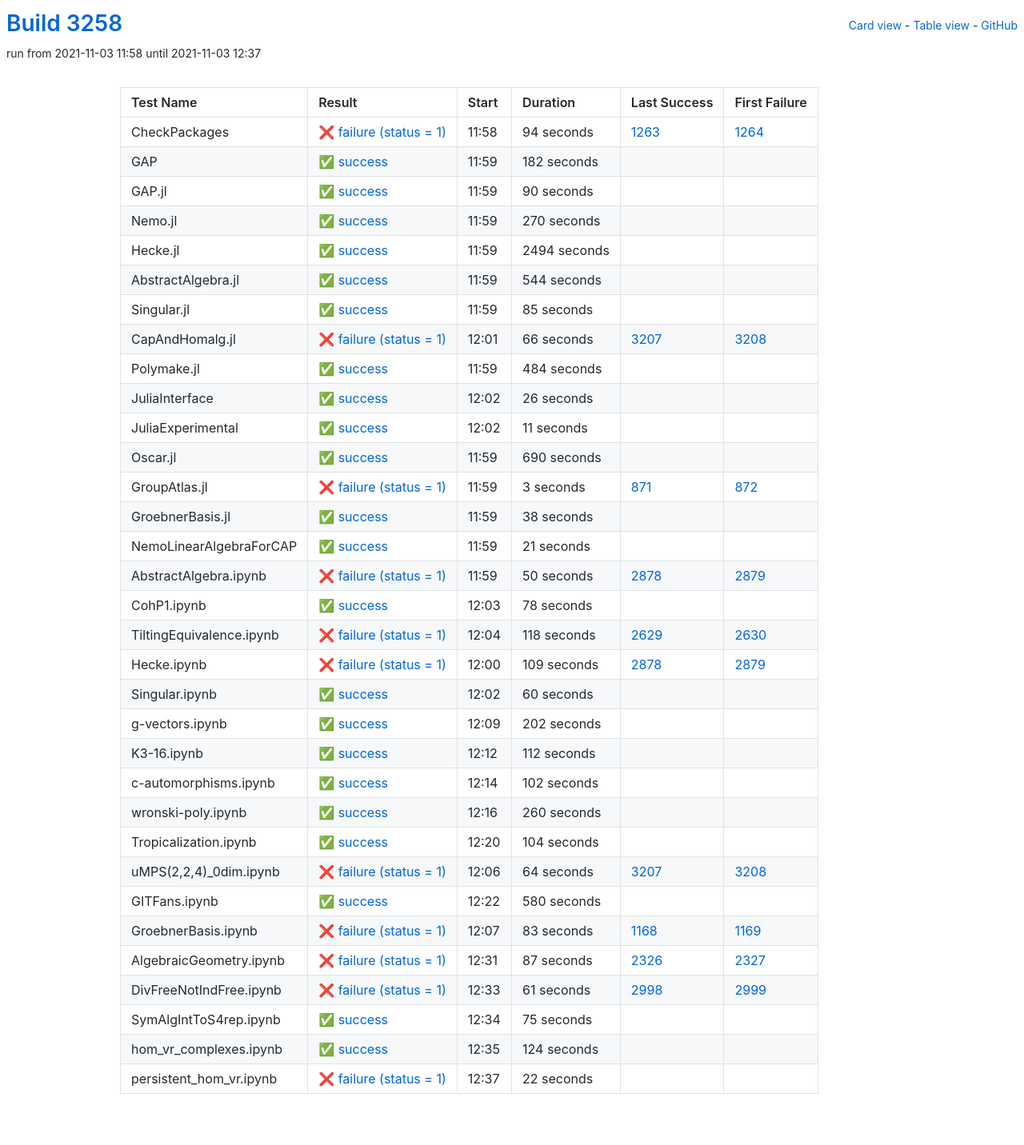
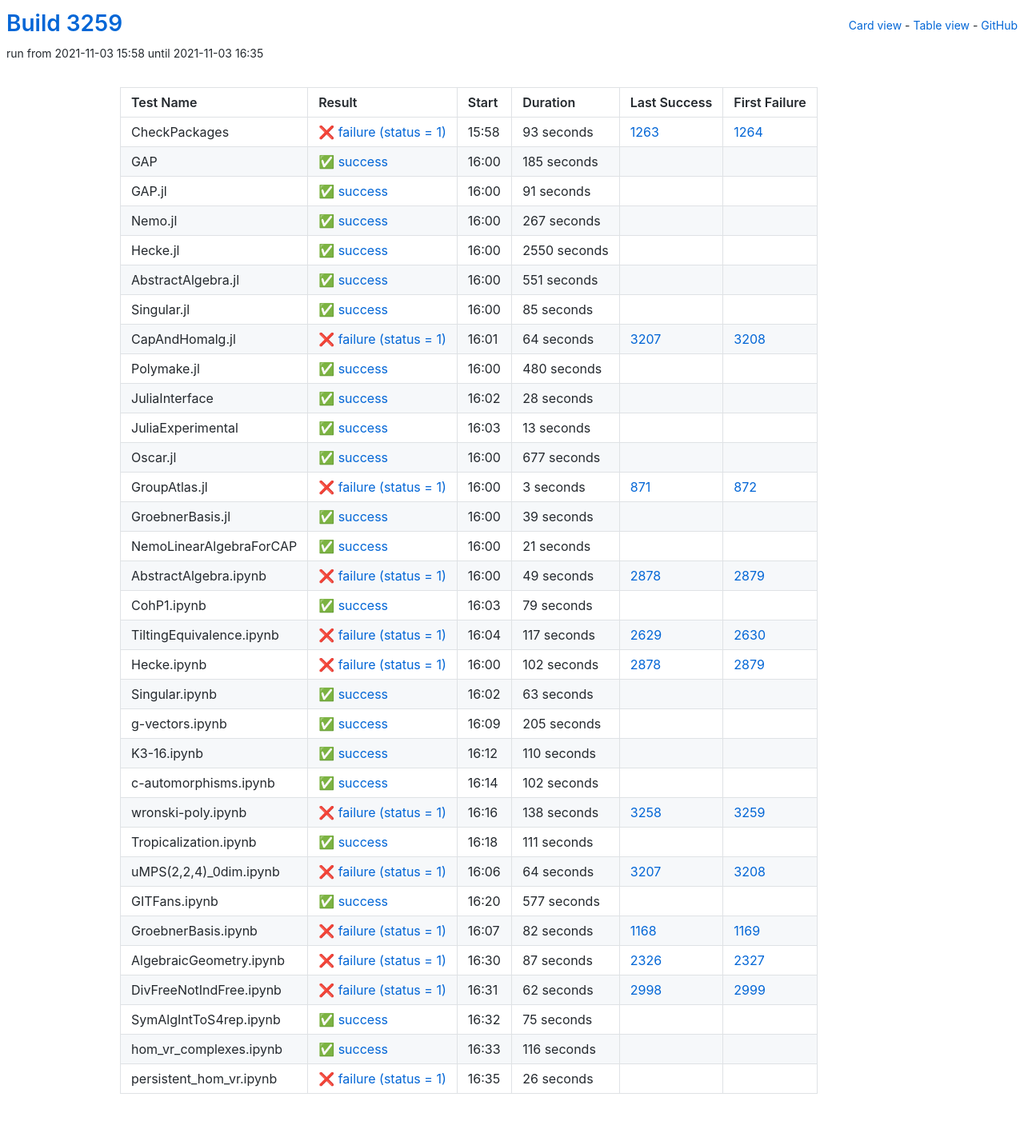
Before and after one commit to oscar-system/oscar-ci-status-stable, a Jekyll site: the page built from table.html, in a window 1280 px wide. Shown: the whole page at 80% size. Built offline with Jekyll 4.4.1, drawn with Linux system fonts in a browser that asks for light colours.

Commit message:
Build #3259

```diff
--- a/_data/ci.yml
+++ b/_data/ci.yml
@@ -1,6 +1,6 @@
 ---
-build: 3258
-build_url: https://oscarci.mathematik.uni-kl.de/job/oscar-stable/3258/
+build: 3259
+build_url: https://oscarci.mathematik.uni-kl.de/job/oscar-stable/3259/
 job: oscar-stable
 organization: oscar-system
 repo: oscar-ci-status-stable
@@ -8,80 +8,80 @@ repourl: https://github.com/oscar-system/oscar-ci-status-stable
 tests:
 - name: CheckPackages
   id: checkpackages
-  log: https://oscarci.mathematik.uni-kl.de/job/oscar-stable/3258/artifact/logs/build-3258/CheckPackages.log
-  start: 2021-11-03 11:58
+  log: https://oscarci.mathematik.uni-kl.de/job/oscar-stable/3259/artifact/logs/build-3259/CheckPackages.log
+  start: 2021-11-03 15:58
   success: false
   exitcode: 1
   status: failure
-  duration: 94
+  duration: 93
   last_success: 1263
   last_success_url: https://oscarci.mathematik.uni-kl.de/job/oscar-stable/1263/
   first_failure: 1264
   first_failure_url: https://oscarci.mathematik.uni-kl.de/job/oscar-stable/1264/
 - name: GAP
   id: gap
-  log: https://oscarci.mathematik.uni-kl.de/job/oscar-stable/3258/artifact/logs/build-3258/GAP.log
-  start: 2021-11-03 11:59
+  log: https://oscarci.mathematik.uni-kl.de/job/oscar-stable/3259/artifact/logs/build-3259/GAP.log
+  start: 2021-11-03 16:00
   success: true
   exitcode: 0
   status: success
-  duration: 182
+  duration: 185
   last_success: false
   last_success_url:
   first_failure: false
   first_failure_url:
 - name: GAP.jl
   id: gap-jl
-  log: https://oscarci.mathematik.uni-kl.de/job/oscar-stable/3258/artifact/logs/build-3258/GAP.jl.log
-  start: 2021-11-03 11:59
+  log: https://oscarci.mathematik.uni-kl.de/job/oscar-stable/3259/artifact/logs/build-3259/GAP.jl.log
+  start: 2021-11-03 16:00
   success: true
   exitcode: 0
   status: success
-  duration: 90
+  duration: 91
   last_success: false
   last_success_url:
   first_failure: false
   first_failure_url:
 - name: Nemo.jl
   id: nemo-jl
-  log: https://oscarci.mathematik.uni-kl.de/job/oscar-stable/3258/artifact/logs/build-3258/Nemo.jl.log
-  start: 2021-11-03 11:59
+  log: https://oscarci.mathematik.uni-kl.de/job/oscar-stable/3259/artifact/logs/build-3259/Nemo.jl.log
+  start: 2021-11-03 16:00
   success: true
   exitcode: 0
   status: success
-  duration: 270
+  duration: 267
   last_success: false
   last_success_url:
   first_failure: false
   first_failure_url:
 - name: Hecke.jl
   id: hecke-jl
-  log: https://oscarci.mathematik.uni-kl.de/job/oscar-stable/3258/artifact/logs/build-3258/Hecke.jl.log
-  start: 2021-11-03 11:59
+  log: https://oscarci.mathematik.uni-kl.de/job/oscar-stable/3259/artifact/logs/build-3259/Hecke.jl.log
+  start: 2021-11-03 16:00
   success: true
   exitcode: 0
   status: success
-  duration: 2494
+  duration: 2550
   last_success: false
   last_success_url:
   first_failure: false
   first_failure_url:
 - name: AbstractAlgebra.jl
   id: abstractalgebra-jl
-  log: https://oscarci.mathematik.uni-kl.de/job/oscar-stable/3258/artifact/logs/build-3258/AbstractAlgebra.jl.log
-  start: 2021-11-03 11:59
+  log: https://oscarci.mathematik.uni-kl.de/job/oscar-stable/3259/artifact/logs/build-3259/AbstractAlgebra.jl.log
+  start: 2021-11-03 16:00
   success: true
   exitcode: 0
   status: success
-  duration: 544
+  duration: 551
   last_success: false
   last_success_url:
   first_failure: false
   first_failure_url:
 - name: Singular.jl
   id: singular-jl
-  log: https://oscarci.mathematik.uni-kl.de/job/oscar-stable/3258/artifact/logs/build-3258/Singular.jl.log
-  start: 2021-11-03 11:59
+  log: https://oscarci.mathematik.uni-kl.de/job/oscar-stable/3259/artifact/logs/build-3259/Singular.jl.log
+  start: 2021-11-03 16:00
   success: true
   exitcode: 0
   status: success
@@ -92,68 +92,68 @@ tests:
   first_failure_url:
 - name: CapAndHomalg.jl
   id: capandhomalg-jl
-  log: https://oscarci.mathematik.uni-kl.de/job/oscar-stable/3258/artifact/logs/build-3258/CapAndHomalg.jl.log
-  start: 2021-11-03 12:01
+  log: https://oscarci.mathematik.uni-kl.de/job/oscar-stable/3259/artifact/logs/build-3259/CapAndHomalg.jl.log
+  start: 2021-11-03 16:01
   success: false
   exitcode: 1
   status: failure
-  duration: 66
+  duration: 64
   last_success: 3207
   last_success_url: https://oscarci.mathematik.uni-kl.de/job/oscar-stable/3207/
   first_failure: 3208
   first_failure_url: https://oscarci.mathematik.uni-kl.de/job/oscar-stable/3208/
 - name: Polymake.jl
   id: polymake-jl
-  log: https://oscarci.mathematik.uni-kl.de/job/oscar-stable/3258/artifact/logs/build-3258/Polymake.jl.log
-  start: 2021-11-03 11:59
+  log: https://oscarci.mathematik.uni-kl.de/job/oscar-stable/3259/artifact/logs/build-3259/Polymake.jl.log
+  start: 2021-11-03 16:00
   success: true
   exitcode: 0
   status: success
-  duration: 484
+  duration: 480
   last_success: false
   last_success_url:
   first_failure: false
   first_failure_url:
 - name: JuliaInterface
   id: juliainterface
-  log: https://oscarci.mathematik.uni-kl.de/job/oscar-stable/3258/artifact/logs/build-3258/JuliaInterface.log
-  start: 2021-11-03 12:02
+  log: https://oscarci.mathematik.uni-kl.de/job/oscar-stable/3259/artifact/logs/build-3259/JuliaInterface.log
+  start: 2021-11-03 16:02
   success: true
   exitcode: 0
   status: success
-  duration: 26
+  duration: 28
   last_success: false
   last_success_url:
   first_failure: false
   first_failure_url:
 - name: JuliaExperimental
   id: juliaexperimental
-  log: https://oscarci.mathematik.uni-kl.de/job/oscar-stable/3258/artifact/logs/build-3258/JuliaExperimental.log
-  start: 2021-11-03 12:02
+  log: https://oscarci.mathematik.uni-kl.de/job/oscar-stable/3259/artifact/logs/build-3259/JuliaExperimental.log
+  start: 2021-11-03 16:03
   success: true
   exitcode: 0
   status: success
-  duration: 11
+  duration: 13
   last_success: false
   last_success_url:
   first_failure: false
   first_failure_url:
 - name: Oscar.jl
   id: oscar-jl
-  log: https://oscarci.mathematik.uni-kl.de/job/oscar-stable/3258/artifact/logs/build-3258/Oscar.jl.log
-  start: 2021-11-03 11:59
+  log: https://oscarci.mathematik.uni-kl.de/job/oscar-stable/3259/artifact/logs/build-3259/Oscar.jl.log
+  start: 2021-11-03 16:00
   success: true
   exitcode: 0
   status: success
-  duration: 690
+  duration: 677
   last_success: false
   last_success_url:
   first_failure: false
   first_failure_url:
 - name: GroupAtlas.jl
   id: groupatlas-jl
-  log: https://oscarci.mathematik.uni-kl.de/job/oscar-stable/3258/artifact/logs/build-3258/GroupAtlas.jl.log
-  start: 2021-11-03 11:59
+  log: https://oscarci.mathematik.uni-kl.de/job/oscar-stable/3259/artifact/logs/build-3259/GroupAtlas.jl.log
+  start: 2021-11-03 16:00
   success: false
   exitcode: 1
   status: failure
@@ -164,20 +164,20 @@ tests:
   first_failure_url: https://oscarci.mathematik.uni-kl.de/job/oscar-stable/872/
 - name: GroebnerBasis.jl
   id: groebnerbasis-jl
-  log: https://oscarci.mathematik.uni-kl.de/job/oscar-stable/3258/artifact/logs/build-3258/GroebnerBasis.jl.log
-  start: 2021-11-03 11:59
+  log: https://oscarci.mathematik.uni-kl.de/job/oscar-stable/3259/artifact/logs/build-3259/GroebnerBasis.jl.log
+  start: 2021-11-03 16:00
   success: true
   exitcode: 0
   status: success
-  duration: 38
+  duration: 39
   last_success: false
   last_success_url:
   first_failure: false
   first_failure_url:
 - name: NemoLinearAlgebraForCAP
   id: nemolinearalgebraforcap
-  log: https://oscarci.mathematik.uni-kl.de/job/oscar-stable/3258/artifact/logs/build-3258/NemoLinearAlgebraForCAP.log
-  start: 2021-11-03 11:59
+  log: https://oscarci.mathematik.uni-kl.de/job/oscar-stable/3259/artifact/logs/build-3259/NemoLinearAlgebraForCAP.log
+  start: 2021-11-03 16:00
   success: true
   exitcode: 0
   status: success
@@ -188,92 +188,92 @@ tests:
   first_failure_url:
 - name: AbstractAlgebra.ipynb
   id: abstractalgebra-ipynb
-  log: https://oscarci.mathematik.uni-kl.de/job/oscar-stable/3258/artifact/logs/build-3258/AbstractAlgebra.ipynb.log
-  start: 2021-11-03 11:59
+  log: https://oscarci.mathematik.uni-kl.de/job/oscar-stable/3259/artifact/logs/build-3259/AbstractAlgebra.ipynb.log
+  start: 2021-11-03 16:00
   success: false
   exitcode: 1
   status: failure
-  duration: 50
+  duration: 49
   last_success: 2878
   last_success_url: https://oscarci.mathematik.uni-kl.de/job/oscar-stable/2878/
   first_failure: 2879
   first_failure_url: https://oscarci.mathematik.uni-kl.de/job/oscar-stable/2879/
 - name: CohP1.ipynb
   id: cohp1-ipynb
-  log: https://oscarci.mathematik.uni-kl.de/job/oscar-stable/3258/artifact/logs/build-3258/CohP1.ipynb.log
-  start: 2021-11-03 12:03
+  log: https://oscarci.mathematik.uni-kl.de/job/oscar-stable/3259/artifact/logs/build-3259/CohP1.ipynb.log
+  start: 2021-11-03 16:03
   success: true
   exitcode: 0
   status: success
-  duration: 78
+  duration: 79
   last_success: false
   last_success_url:
   first_failure: false
   first_failure_url:
 - name: TiltingEquivalence.ipynb
   id: tiltingequivalence-ipynb
-  log: https://oscarci.mathematik.uni-kl.de/job/oscar-stable/3258/artifact/logs/build-3258/TiltingEquivalence.ipynb.log
-  start: 2021-11-03 12:04
+  log: https://oscarci.mathematik.uni-kl.de/job/oscar-stable/3259/artifact/logs/build-3259/TiltingEquivalence.ipynb.log
+  start: 2021-11-03 16:04
   success: false
   exitcode: 1
   status: failure
-  duration: 118
+  duration: 117
   last_success: 2629
   last_success_url: https://oscarci.mathematik.uni-kl.de/job/oscar-stable/2629/
   first_failure: 2630
   first_failure_url: https://oscarci.mathematik.uni-kl.de/job/oscar-stable/2630/
 - name: Hecke.ipynb
   id: hecke-ipynb
-  log: https://oscarci.mathematik.uni-kl.de/job/oscar-stable/3258/artifact/logs/build-3258/Hecke.ipynb.log
-  start: 2021-11-03 12:00
+  log: https://oscarci.mathematik.uni-kl.de/job/oscar-stable/3259/artifact/logs/build-3259/Hecke.ipynb.log
+  start: 2021-11-03 16:00
   success: false
   exitcode: 1
   status: failure
-  duration: 109
+  duration: 102
   last_success: 2878
   last_success_url: https://oscarci.mathematik.uni-kl.de/job/oscar-stable/2878/
   first_failure: 2879
   first_failure_url: https://oscarci.mathematik.uni-kl.de/job/oscar-stable/2879/
 - name: Singular.ipynb
   id: singular-ipynb
-  log: https://oscarci.mathematik.uni-kl.de/job/oscar-stable/3258/artifact/logs/build-3258/Singular.ipynb.log
-  start: 2021-11-03 12:02
+  log: https://oscarci.mathematik.uni-kl.de/job/oscar-stable/3259/artifact/logs/build-3259/Singular.ipynb.log
+  start: 2021-11-03 16:02
   success: true
   exitcode: 0
   status: success
-  duration: 60
+  duration: 63
   last_success: false
   last_success_url:
   first_failure: false
   first_failure_url:
 - name: g-vectors.ipynb
   id: g-vectors-ipynb
-  log: https://oscarci.mathematik.uni-kl.de/job/oscar-stable/3258/artifact/logs/build-3258/g-vectors.ipynb.log
-  start: 2021-11-03 12:09
+  log: https://oscarci.mathematik.uni-kl.de/job/oscar-stable/3259/artifact/logs/build-3259/g-vectors.ipynb.log
+  start: 2021-11-03 16:09
   success: true
   exitcode: 0
   status: success
-  duration: 202
+  duration: 205
   last_success: false
   last_success_url:
   first_failure: false
   first_failure_url:
 - name: K3-16.ipynb
   id: k3-16-ipynb
-  log: https://oscarci.mathematik.uni-kl.de/job/oscar-stable/3258/artifact/logs/build-3258/K3-16.ipynb.log
-  start: 2021-11-03 12:12
+  log: https://oscarci.mathematik.uni-kl.de/job/oscar-stable/3259/artifact/logs/build-3259/K3-16.ipynb.log
+  start: 2021-11-03 16:12
   success: true
   exitcode: 0
   status: success
-  duration: 112
+  duration: 110
   last_success: false
   last_success_url:
   first_failure: false
   first_failure_url:
 - name: c-automorphisms.ipynb
   id: c-automorphisms-ipynb
-  log: https://oscarci.mathematik.uni-kl.de/job/oscar-stable/3258/artifact/logs/build-3258/c-automorphisms.ipynb.log
-  start: 2021-11-03 12:14
+  log: https://oscarci.mathematik.uni-kl.de/job/oscar-stable/3259/artifact/logs/build-3259/c-automorphisms.ipynb.log
+  start: 2021-11-03 16:14
   success: true
   exitcode: 0
   status: success
@@ -284,32 +284,32 @@ tests:
   first_failure_url:
 - name: wronski-poly.ipynb
   id: wronski-poly-ipynb
-  log: https://oscarci.mathematik.uni-kl.de/job/oscar-stable/3258/artifact/logs/build-3258/wronski-poly.ipynb.log
-  start: 2021-11-03 12:16
+  log: https://oscarci.mathematik.uni-kl.de/job/oscar-stable/3259/artifact/logs/build-3259/wronski-poly.ipynb.log
+  start: 2021-11-03 16:16
+  success: false
+  exitcode: 1
+  status: failure
+  duration: 138
+  last_success: 3258
+  last_success_url: https://oscarci.mathematik.uni-kl.de/job/oscar-stable/3258/
+  first_failure: 3259
+  first_failure_url: https://oscarci.mathematik.uni-kl.de/job/oscar-stable/3259/
+- name: Tropicalization.ipynb
+  id: tropicalization-ipynb
+  log: https://oscarci.mathematik.uni-kl.de/job/oscar-stable/3259/artifact/logs/build-3259/Tropicalization.ipynb.log
+  start: 2021-11-03 16:18
   success: true
   exitcode: 0
   status: success
-  duration: 260
-  last_success: false
-  last_success_url:
-  first_failure: false
-  first_failure_url:
-- name: Tropicalization.ipynb
-  id: tropicalization-ipynb
-  log: https://oscarci.mathematik.uni-kl.de/job/oscar-stable/3258/artifact/logs/build-3258/Tropicalization.ipynb.log
-  start: 2021-11-03 12:20
-  success: true
-  exitcode: 0
-  status: success
-  duration: 104
+  duration: 111
   last_success: false
   last_success_url:
   first_failure: false
   first_failure_url:
 - name: uMPS(2,2,4)_0dim.ipynb
   id: umps-2-2-4-0dim-ipynb
-  log: https://oscarci.mathematik.uni-kl.de/job/oscar-stable/3258/artifact/logs/build-3258/uMPS-2-2-4-_0dim.ipynb.log
-  start: 2021-11-03 12:06
+  log: https://oscarci.mathematik.uni-kl.de/job/oscar-stable/3259/artifact/logs/build-3259/uMPS-2-2-4-_0dim.ipynb.log
+  start: 2021-11-03 16:06
   success: false
   exitcode: 1
   status: failure
@@ -320,32 +320,32 @@ tests:
   first_failure_url: https://oscarci.mathematik.uni-kl.de/job/oscar-stable/3208/
 - name: GITFans.ipynb
   id: gitfans-ipynb
-  log: https://oscarci.mathematik.uni-kl.de/job/oscar-stable/3258/artifact/logs/build-3258/GITFans.ipynb.log
-  start: 2021-11-03 12:22
+  log: https://oscarci.mathematik.uni-kl.de/job/oscar-stable/3259/artifact/logs/build-3259/GITFans.ipynb.log
+  start: 2021-11-03 16:20
   success: true
   exitcode: 0
   status: success
-  duration: 580
+  duration: 577
   last_success: false
   last_success_url:
   first_failure: false
   first_failure_url:
 - name: GroebnerBasis.ipynb
   id: groebnerbasis-ipynb
-  log: https://oscarci.mathematik.uni-kl.de/job/oscar-stable/3258/artifact/logs/build-3258/GroebnerBasis.ipynb.log
-  start: 2021-11-03 12:07
+  log: https://oscarci.mathematik.uni-kl.de/job/oscar-stable/3259/artifact/logs/build-3259/GroebnerBasis.ipynb.log
+  start: 2021-11-03 16:07
   success: false
   exitcode: 1
   status: failure
-  duration: 83
+  duration: 82
   last_success: 1168
   last_success_url: https://oscarci.mathematik.uni-kl.de/job/oscar-stable/1168/
   first_failure: 1169
   first_failure_url: https://oscarci.mathematik.uni-kl.de/job/oscar-stable/1169/
 - name: AlgebraicGeometry.ipynb
   id: algebraicgeometry-ipynb
-  log: https://oscarci.mathematik.uni-kl.de/job/oscar-stable/3258/artifact/logs/build-3258/AlgebraicGeometry.ipynb.log
-  start: 2021-11-03 12:31
+  log: https://oscarci.mathematik.uni-kl.de/job/oscar-stable/3259/artifact/logs/build-3259/AlgebraicGeometry.ipynb.log
+  start: 2021-11-03 16:30
   success: false
   exitcode: 1
   status: failure
@@ -356,20 +356,20 @@ tests:
   first_failure_url: https://oscarci.mathematik.uni-kl.de/job/oscar-stable/2327/
 - name: DivFreeNotIndFree.ipynb
   id: divfreenotindfree-ipynb
-  log: https://oscarci.mathematik.uni-kl.de/job/oscar-stable/3258/artifact/logs/build-3258/DivFreeNotIndFree.ipynb.log
-  start: 2021-11-03 12:33
+  log: https://oscarci.mathematik.uni-kl.de/job/oscar-stable/3259/artifact/logs/build-3259/DivFreeNotIndFree.ipynb.log
+  start: 2021-11-03 16:31
   success: false
   exitcode: 1
   status: failure
-  duration: 61
+  duration: 62
   last_success: 2998
   last_success_url: https://oscarci.mathematik.uni-kl.de/job/oscar-stable/2998/
   first_failure: 2999
   first_failure_url: https://oscarci.mathematik.uni-kl.de/job/oscar-stable/2999/
 - name: SymAlgIntToS4rep.ipynb
   id: symalginttos4rep-ipynb
-  log: https://oscarci.mathematik.uni-kl.de/job/oscar-stable/3258/artifact/logs/build-3258/SymAlgIntToS4rep.ipynb.log
-  start: 2021-11-03 12:34
+  log: https://oscarci.mathematik.uni-kl.de/job/oscar-stable/3259/artifact/logs/build-3259/SymAlgIntToS4rep.ipynb.log
+  start: 2021-11-03 16:32
   success: true
   exitcode: 0
   status: success
@@ -380,24 +380,24 @@ tests:
   first_failure_url:
 - name: hom_vr_complexes.ipynb
   id: hom-vr-complexes-ipynb
-  log: https://oscarci.mathematik.uni-kl.de/job/oscar-stable/3258/artifact/logs/build-3258/hom_vr_complexes.ipynb.log
-  start: 2021-11-03 12:35
+  log: https://oscarci.mathematik.uni-kl.de/job/oscar-stable/3259/artifact/logs/build-3259/hom_vr_complexes.ipynb.log
+  start: 2021-11-03 16:33
   success: true
   exitcode: 0
   status: success
-  duration: 124
+  duration: 116
   last_success: false
   last_success_url:
   first_failure: false
   first_failure_url:
 - name: persistent_hom_vr.ipynb
   id: persistent-hom-vr-ipynb
-  log: https://oscarci.mathematik.uni-kl.de/job/oscar-stable/3258/artifact/logs/build-3258/persistent_hom_vr.ipynb.log
-  start: 2021-11-03 12:37
+  log: https://oscarci.mathematik.uni-kl.de/job/oscar-stable/3259/artifact/logs/build-3259/persistent_hom_vr.ipynb.log
+  start: 2021-11-03 16:35
   success: false
   exitcode: 1
   status: failure
-  duration: 22
+  duration: 26
   last_success: false
   last_success_url:
   first_failure: false
```
Also changed, not shown: README.md.
